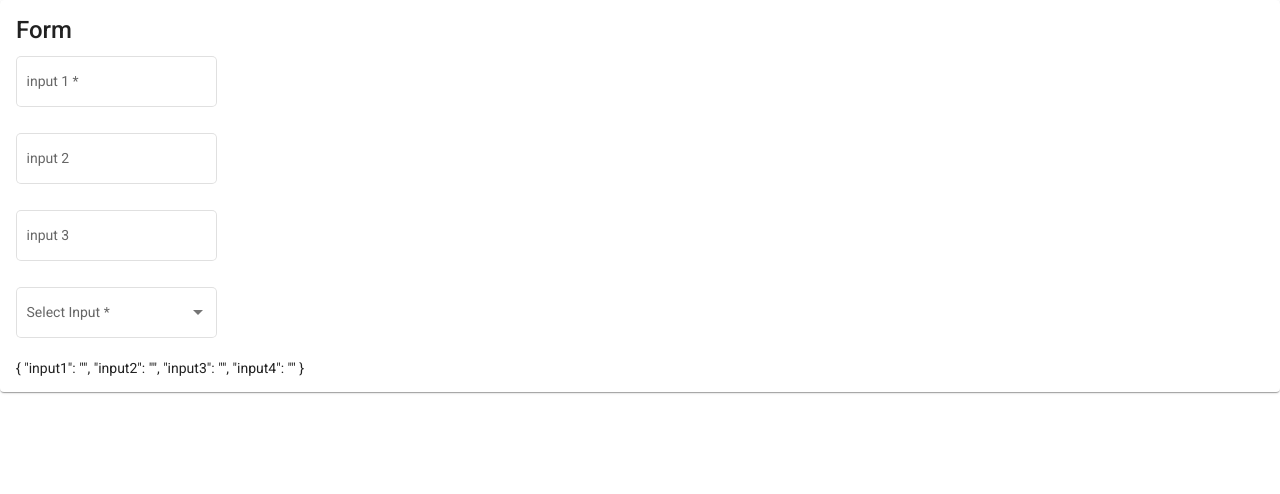
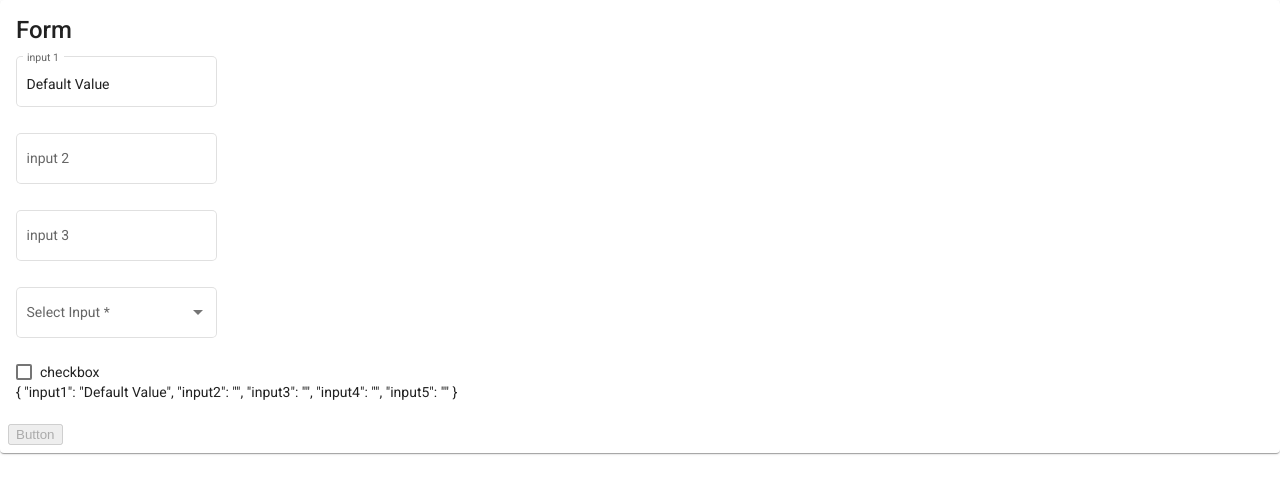
Before and after one commit to arias9306/angular-dynamic-form, an Angular app: page / in a window 1280 px wide. Shown: the top 494 px of the page. Built offline with nearby package versions, Linux system fonts and the light colour scheme.

Commit message:
Add Checkbox Input

```diff
--- a/src/app/app.component.ts
+++ b/src/app/app.component.ts
@@ -4,6 +4,7 @@ import { Observable, of } from 'rxjs';
 import { InputSelect } from './inputs/input-select';
 import { InputTextbox } from './inputs/input-textbox';
 import { InputBase } from './models/input-base';
+import { InputCheckBox } from './inputs/intput-checkbox';
 
 @Component({
   selector: 'app-root',
@@ -17,11 +18,11 @@ export class AppComponent implements OnInit {
   ngOnInit(): void {}
 
   constructor() {
-    let inputs: InputBase<string>[] = [
+    let inputs: InputBase<any>[] = [
       new InputTextbox({
         key: 'input1',
         label: 'input 1',
-        value: '',
+        value: 'Default Value',
         order: 1,
         validators: [Validators.required],
         errorMessages: [{ key: 'required', value: 'El input1 es Requerido'}]
@@ -50,7 +51,13 @@ export class AppComponent implements OnInit {
         ],
         order: 4,
         validators: [Validators.required],
-
+      }),
+      new InputCheckBox({
+        key: 'input5',
+        label: 'checkbox',
+        order: 5,
+        value: false,
+        validators: [Validators.required]
       })
     ];
 
--- a/src/app/app.module.ts
+++ b/src/app/app.module.ts
@@ -9,6 +9,7 @@ import { MatIconModule } from '@angular/material/icon';
 import { MatInputModule } from '@angular/material/input';
 import { MatSelectModule } from '@angular/material/select';
 import { MatCardModule } from '@angular/material/card';
+import { MatCheckboxModule } from '@angular/material/checkbox';
 
 import { AppRoutingModule } from './app-routing.module';
 import { AppComponent } from './app.component';
@@ -31,7 +32,8 @@ import { DynamicInputComponent } from './dynamic-input/dynamic-input.component';
     MatIconModule,
     MatInputModule,
     MatSelectModule,
-    MatCardModule
+    MatCardModule,
+    MatCheckboxModule
   ],
   providers: [],
   bootstrap: [AppComponent]
--- a/src/app/dynamic-form/dynamic-form.component.html
+++ b/src/app/dynamic-form/dynamic-form.component.html
@@ -10,4 +10,7 @@
       </div>
     </form>
   </mat-card-content>
+  <mat-card-actions>
+    <button [disabled]="!form.valid">Button</button>
+  </mat-card-actions>
 </mat-card>
--- a/src/app/dynamic-input/dynamic-input.component.html
+++ b/src/app/dynamic-input/dynamic-input.component.html
@@ -10,7 +10,7 @@
           [id]="input.key"
           [placeholder]="input.label"
           [type]="input.type"
-          [required]="required"
+          [required]="isRequired"
         />
         <mat-icon *ngIf="input.icon" matSuffix>{{ input.icon }}</mat-icon>
         <mat-error align="end" *ngIf="!isValid">{{errors}}</mat-error>
@@ -20,12 +20,17 @@
     <div *ngSwitchCase="'select'">
       <mat-form-field appearance="outline">
         <mat-label>{{ input.label }}</mat-label>
-        <mat-select [formControlName]="input.key" [required]="required">
+        <mat-select [formControlName]="input.key" [id]="input.key" [required]="isRequired">
           <mat-option *ngFor="let item of input.options" [value]="item.key">
             {{ item.value }}
           </mat-option>
         </mat-select>
+        <mat-error align="end" *ngIf="!isValid">{{errors}}</mat-error>
       </mat-form-field>
+    </div>
+    <!-- Checkbox -->
+    <div *ngSwitchCase="'checkbox'">
+        <mat-checkbox [id]="input.key" [formControlName]="input.key" [required]="isRequired">{{ input.label }}</mat-checkbox>
     </div>
   </div>
 </div>
--- a/src/app/dynamic-input/dynamic-input.component.ts
+++ b/src/app/dynamic-input/dynamic-input.component.ts
@@ -10,12 +10,12 @@ import { InputBase } from '../models/input-base';
 export class DynamicInputComponent implements OnInit {
   @Input() input: InputBase<string>;
   @Input() form: FormGroup;
-  required: boolean = false;
+  // required: boolean = false;
 
   constructor() {}
 
   ngOnInit() {
-    this.required = this.isRequired();
+    // this.required = this.isRequired();
   }
 
   get isValid(): boolean {
@@ -25,7 +25,7 @@ export class DynamicInputComponent implements OnInit {
   get errors(): string {
     let message: string = '';
     const control = this.form.controls[this.input.key];
-
+    if(control.invalid) {
       const errors = control.errors as ValidationErrors;
       if (this.input.errorMessages.length > 0) {
         for (let key in errors) {
@@ -35,10 +35,11 @@ export class DynamicInputComponent implements OnInit {
       if (message === '') {
         message = 'This field is invalid';
       }
+    }
     return message;
   }
 
-  private isRequired() {
+  get isRequired() {
     const control = this.form.controls[this.input.key];
     if (this.input.validators.length > 0) {
       var validator = control.validator(control);
--- /dev/null
+++ b/src/app/inputs/intput-checkbox.ts
@@ -0,0 +1,9 @@
+import { InputBase, Options } from '../models/input-base';
+
+export class InputCheckBox extends InputBase<boolean> {
+  controlType = 'checkbox';
+
+  constructor(options: Options<boolean> = {}) {
+    super(options);
+  }
+}
```
Lines whose indentation alone changed are shown as unchanged.
